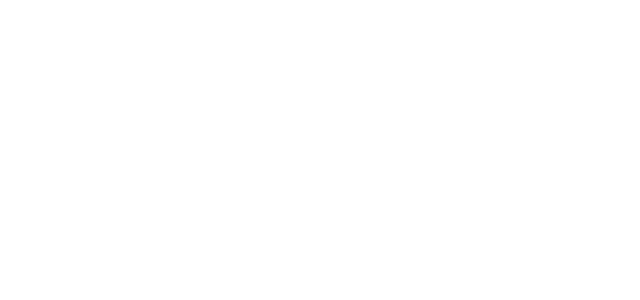
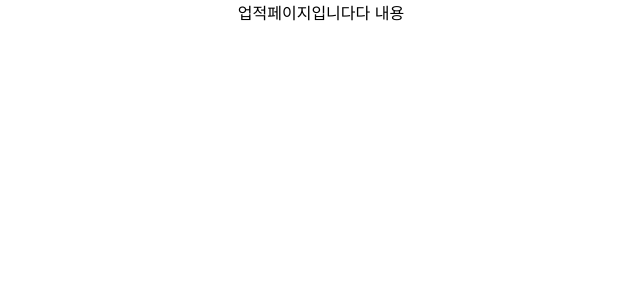
Before and after one commit to leejihwan-d2024/Team4Final, a React (Create React App) app in the folder my-app/: page /achv in a window 1280 px wide. Before the commit this address had no page. Shown: the top 300 px of the page, without its empty margins (319-959 px from the left). Built offline with nearby package versions, Linux system fonts and the light colour scheme.

Commit message:
업적 폴더 생성

```diff
--- a/my-app/src/App.tsx
+++ b/my-app/src/App.tsx
@@ -3,12 +3,14 @@
 import "./App.css";
 import { BrowserRouter, Route, Routes } from "react-router-dom";
 import MainPage from "./mainpage/MainPage";
+import Achv from "./achv/Achv";
 
 function App() {
   return (
     <BrowserRouter>
       <Routes>
         <Route path="/main" element={<MainPage />} />
+        <Route path="/achv" element={<Achv />} />
         <Route path="" element={"None"} />
       </Routes>
     </BrowserRouter>
--- /dev/null
+++ b/my-app/src/achv/Achv.tsx
@@ -0,0 +1,7 @@
+import React from "react";
+
+function Achv() {
+  return <div className="App">업적페이지입니다다 내용</div>;
+}
+
+export default Achv;
```
